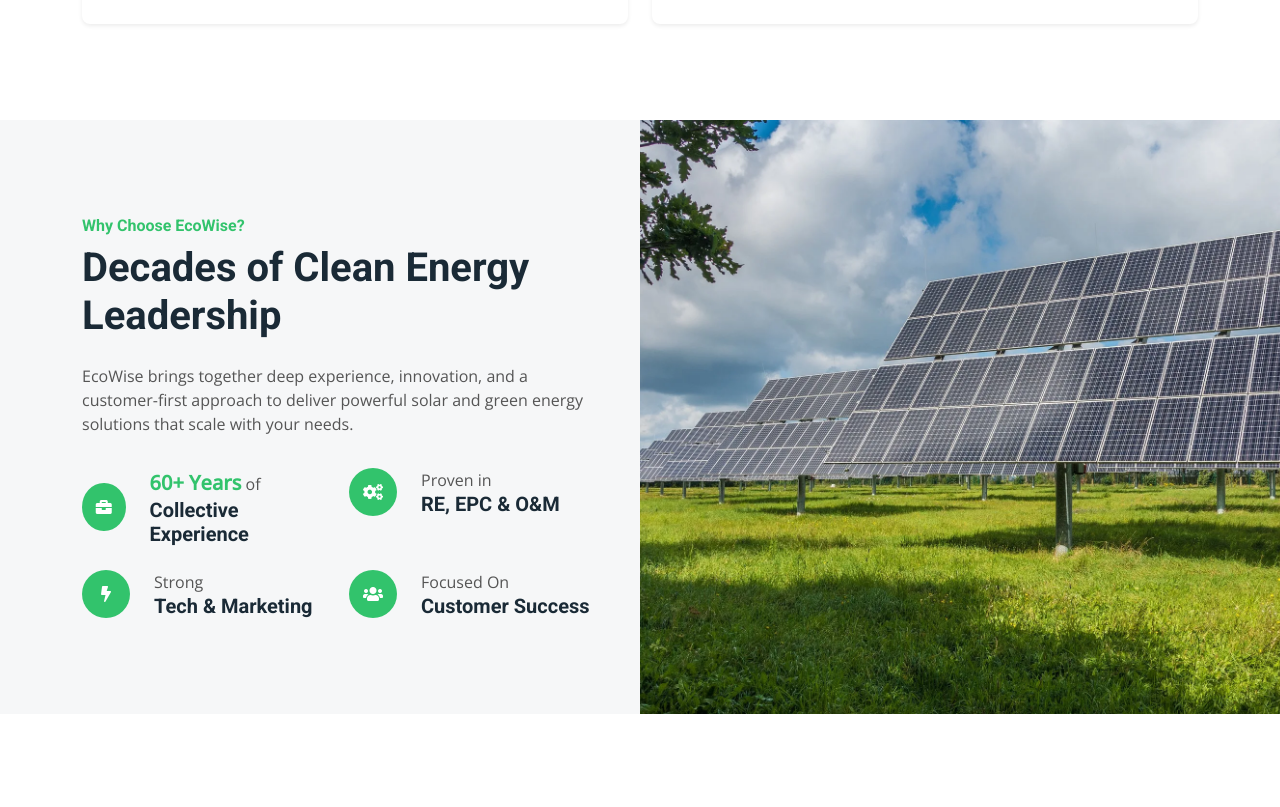
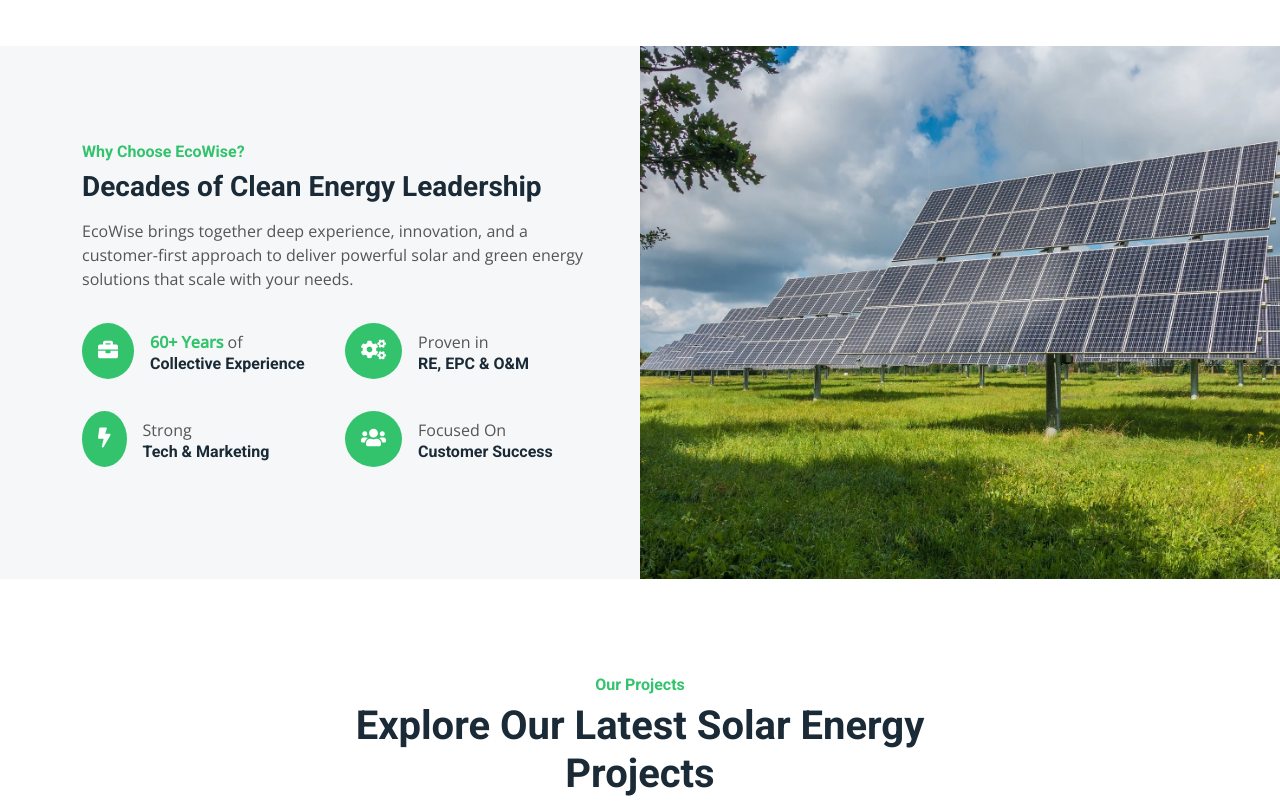
Before and after one commit to nithika987/ecowisepower, a plain HTML site: page index.html in a window 1280 px wide. Shown: the part 2088-2895 px from the top of the page. Drawn offline with nearby package versions, Linux system fonts and the light colour scheme; animation ran at ten frames a second.

Commit message:
index changes

```diff
--- a/index.html
+++ b/index.html
@@ -209,17 +209,16 @@
                 </div>
 
                 <!-- Text Column -->
-                <div class="col-lg-6 about-text py-5 wow fadeIn" data-wow-delay="0.5s">
+                <div class="col-lg-6 about-text py-5 wow fadeIn" data-wow-delay="0.3s">
                     <div class="p-lg-5 pe-lg-0">
                         <h6 class="text-primary">About Us</h6>
-                        <h1 class="mb-4">Our Mission at EcoWise Power</h1>
-                        <p>
+                        <h1 class="mb-4 wow fadeIn" data-wow-delay="0.5s">Our Mission at EcoWise Power</h1>
+                        <p class="wow fadeIn" data-wow-delay="0.7s">
                             At EcoWise Power, our goal is to make sustainable energy both affordable and accessible. We design eco-friendly solutions that help protect our environment while empowering communities for a cleaner and greener future.
                         </p>
-                        <p><i class="fa fa-check-circle text-primary me-3"></i>Drive clean energy adoption</p>
-                        <p><i class="fa fa-check-circle text-primary me-3"></i>Deliver innovative green solutions</p>
-                        <p><i class="fa fa-check-circle text-primary me-3"></i>Impact communities positively</p>
-                        <a href="#explore" class="btn btn-primary rounded-pill py-3 px-5 mt-3">Explore More</a>
+                        <p class="wow fadeIn" data-wow-delay="0.9s"><i class="fa fa-check-circle text-primary me-3"></i>Drive clean energy adoption</p>
+                        <p class="wow fadeIn" data-wow-delay="1s"><i class="fa fa-check-circle text-primary me-3"></i>Deliver innovative green solutions</p>
+                        <p class="wow fadeIn" data-wow-delay="1.1s"><i class="fa fa-check-circle text-primary me-3"></i>Impact communities positively</p>
                     </div>
                 </div>
             </div>
@@ -277,74 +276,70 @@
     </div>
     </div>
     <!-- Solutions End -->
-
-
 <!-- Feature Start -->
 <div class="container-fluid bg-light overflow-hidden my-5 px-lg-0 wow fadeIn" data-wow-delay="0.1s">
   <div class="container feature px-lg-0">
     <div class="row g-0 mx-lg-0">
 
       <!-- Text Column -->
-        <div class="col-lg-6 feature-text py-5 wow fadeIn" data-wow-delay="0.1s">
-            <div class="p-lg-5 ps-lg-0">
+      <div class="col-lg-6 feature-text py-5 wow fadeIn" data-wow-delay="0.5s">
+        <div class="p-3 p-lg-5 ps-3 ps-lg-0">
           <h6 class="text-primary">Why Choose EcoWise?</h6>
-            <h1 class="mb-4">Decades of Clean Energy Leadership</h1>
+          <h1 class="mb-3 fs-3 fs-md-2">Decades of Clean Energy Leadership</h1>
           <p class="mb-4 pb-2">
             EcoWise brings together deep experience, innovation, and a customer-first approach to deliver powerful solar and green energy solutions that scale with your needs.
           </p>
 
-            <div class="row g-4">
+          <div class="row g-3">
 
             <!-- 1. Industry Experience -->
-                <div class="col-12 col-sm-6">
-                <div class="d-flex flex-column flex-sm-row align-items-start align-items-sm-center text-center text-sm-start">
-                    <div class="btn-lg-square bg-primary rounded-circle mx-auto mx-sm-0">
-                    <i class="fa fa-briefcase text-white"></i>
+            <div class="col-12 col-sm-6 mb-3 wow fadeIn" data-wow-delay="0.7s">
+              <div class="d-flex align-items-center">
+                <div class="bg-primary rounded-circle p-3">
+                  <i class="fa fa-briefcase text-white fs-5"></i>
                 </div>
-                    <div class="ms-sm-4 mt-2 mt-sm-0">
-                    <p class="mb-0">
-                        <span class="fw-bold fs-5 text-primary">60+ Years</span> of
-                    </p>
-                    <h5 class="mb-0">Collective Experience</h5>
+                <div class="ms-3">
+                  <p class="mb-0"><span class="fw-bold text-primary">60+ Years</span> of</p>
+                  <h6 class="mb-0">Collective Experience</h6>
                 </div>
               </div>
             </div>
 
             <!-- 2. Expertise in RE, EPC, O&M -->
-                <div class="col-12 col-sm-6">
-                <div class="d-flex flex-column flex-sm-row align-items-start align-items-sm-center text-center text-sm-start">
-                    <div class="btn-lg-square bg-primary rounded-circle mx-auto mx-sm-0">
-                    <i class="fa fa-cogs text-white"></i>
+            <div class="col-12 col-sm-6 mb-3 wow fadeIn" data-wow-delay="0.8s">
+              <div class="d-flex align-items-center">
+                <div class="bg-primary rounded-circle p-3">
+                  <i class="fa fa-cogs text-white fs-5"></i>
                 </div>
-                    <div class="ms-sm-4 mt-2 mt-sm-0">
+                <div class="ms-3">
                   <p class="mb-0">Proven in</p>
-                    <h5 class="mb-0">RE, EPC & O&M</h5>
+                  <h6 class="mb-0">RE, EPC & O&M</h6>
                 </div>
               </div>
             </div>
 
             <!-- 3. Technical & Marketing Strength -->
-                <div class="col-12 col-sm-6">
-                <div class="d-flex flex-column flex-sm-row align-items-start align-items-sm-center text-center text-sm-start">
-                    <div class="btn-lg-square bg-primary rounded-circle mx-auto mx-sm-0">
-                    <i class="fa fa-bolt text-white"></i>
+            <div class="col-12 col-sm-6 mb-3 wow fadeIn" data-wow-delay="0.9s">
+              <div class="d-flex align-items-center">
+                <div class="bg-primary rounded-circle p-3">
+                  <i class="fa fa-bolt text-white fs-5"></i>
                 </div>
-                    <div class="ms-sm-4 mt-2 mt-sm-0">
+                <div class="ms-3">
                   <p class="mb-0">Strong</p>
-                    <h5 class="mb-0">Tech & Marketing</h5>
+                  <h6 class="mb-0">Tech & Marketing</h6>
                 </div>
               </div>
             </div>
 
             <!-- 4. Customer-centric Design -->
-                <div class="col-12 col-sm-6">
-                <div class="d-flex flex-column flex-sm-row align-items-start align-items-sm-center text-center text-sm-start">
-                    <div class="btn-lg-square bg-primary rounded-circle mx-auto mx-sm-0">
-                    <i class="fa fa-users text-white"></i>
+            <div class="col-12 col-sm-6 mb-3 wow fadeIn" data-wow-delay="1s">
+              <div class="d-flex align-items-center">
+                <div class="bg-primary rounded-circle p-3">
+                  <i class="fa fa-users text-white fs-5"></i>
                 </div>
-                    <div class="ms-sm-4 mt-2 mt-sm-0">
+                <div class="ms-3">
                   <p class="mb-0">Focused On</p>
-                    <h5 class="mb-0">Customer Success</h5>
+                  <h6 class="mb-0">Customer Success</h6>
                 </div>
               </div>
             </div>
@@ -354,7 +349,7 @@
       </div>
 
       <!-- Image Column -->
-        <div class="col-lg-6 pe-lg-0 wow fadeIn" data-wow-delay="0.5s" style="min-height: 400px;">
+      <div class="col-lg-6 pe-lg-0 wow fadeIn" data-wow-delay="0.2s" style="min-height: 400px;">
         <div class="position-relative h-100">
           <img class="position-absolute img-fluid w-100 h-100" src="img/carousel-3.jpg" style="object-fit: cover;" alt="EcoWise Solar Team">
         </div>
@@ -364,6 +359,7 @@
   </div>
 </div>
 <!-- Feature End -->
+
 
 
     <!-- Projects Start -->
```
Also changed, not shown: about.html (+15 -11 lines). Lines whose indentation alone changed are shown as unchanged.
